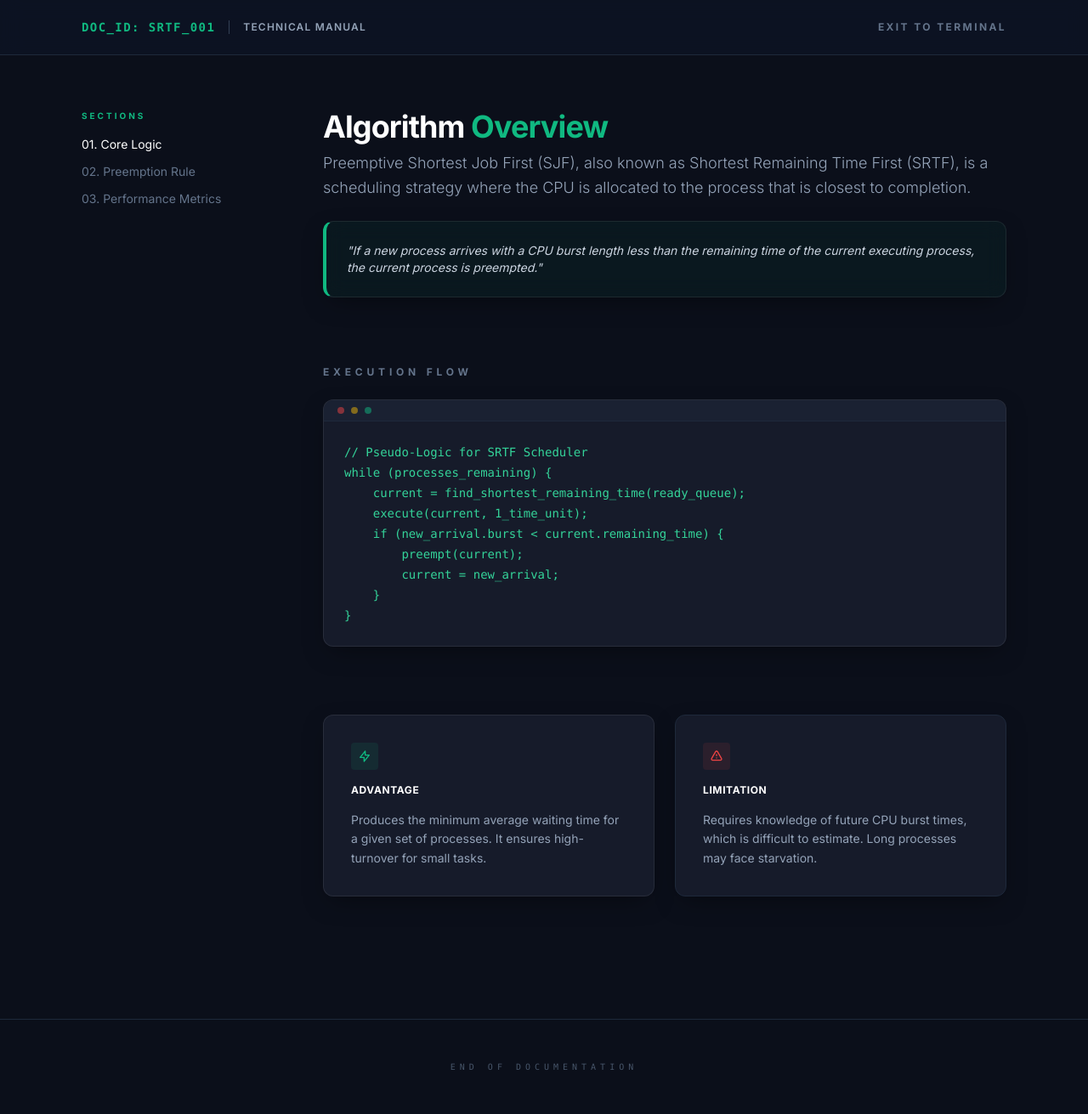
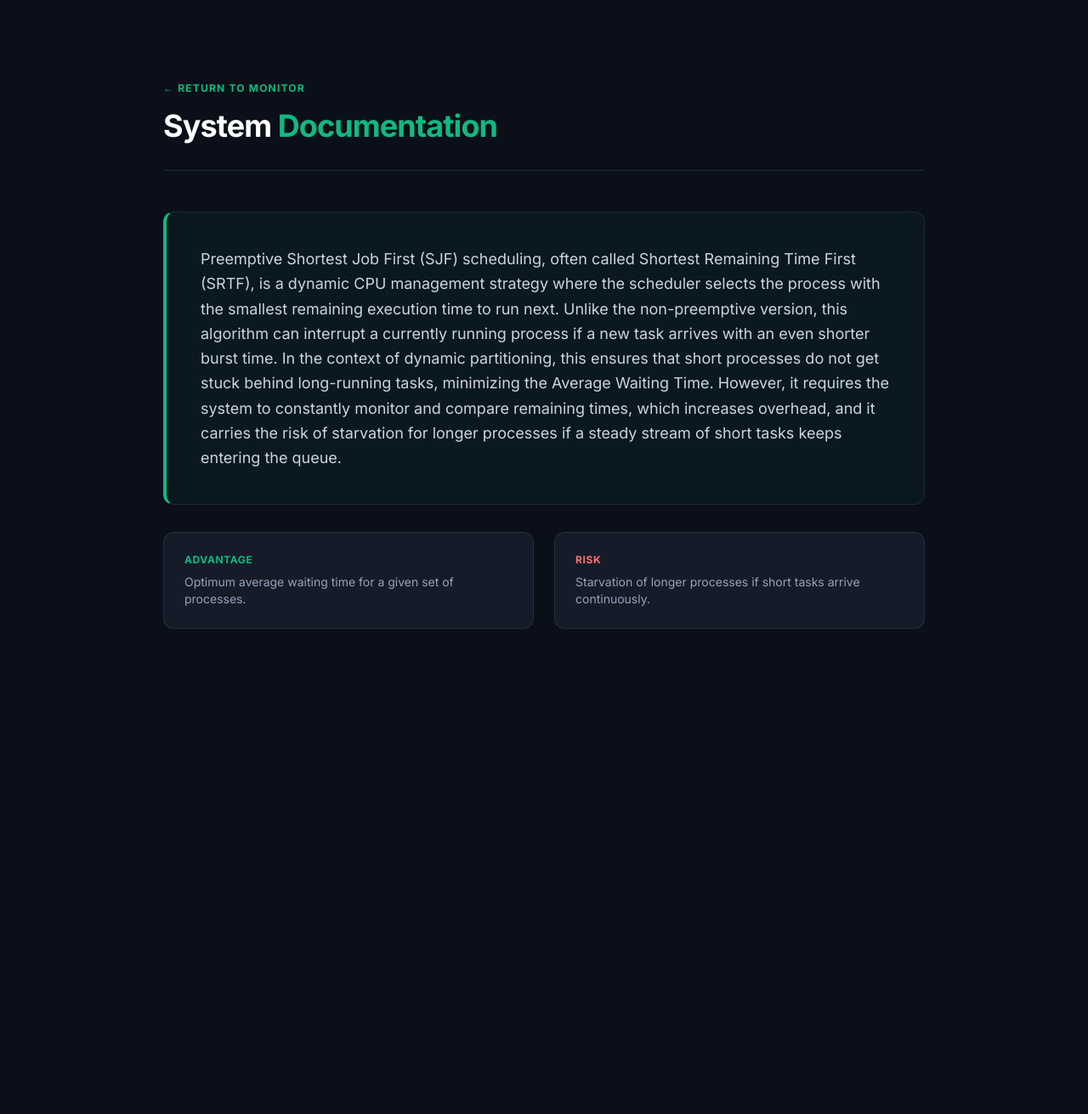
Before and after one commit to ClinTuyor/dynamicpartition_sjf, a Flask app: page /about in a window 1280 px wide. Shown: the whole page at 85% size. After the commit the page ends 740 px from the top, so only its background shows below. Run offline with Flask 3, Linux system fonts and the light colour scheme; some libraries are stand-ins or nearby versions.

Commit message:
update 1.5

```diff
--- a/static/css/style.css
+++ b/static/css/style.css
@@ -6,7 +6,6 @@
     --accent: #10b981;
     --border: rgba(255, 255, 255, 0.08);
     --text-main: #f8fafc;
-    --text-dim: #94a3b8;
 }
 
 body {
@@ -17,41 +16,34 @@ body {
     -webkit-font-smoothing: antialiased;
 }
 
-/* Glassmorphism Panel */
 .glass-panel {
     background: var(--card);
     border: 1px solid var(--border);
     backdrop-filter: blur(12px);
     border-radius: 12px;
-    box-shadow: 0 10px 30px -10px rgba(0,0,0,0.5);
 }
 
-/* Industrial Inputs */
 .input-field {
     background: rgba(15, 23, 42, 0.6);
     border: 1px solid var(--border);
     color: var(--text-main);
     font-family: 'Roboto Mono', monospace;
-    transition: all 0.2s cubic-bezier(0.4, 0, 0.2, 1);
+    transition: all 0.2s ease;
 }
 
 .input-field:focus {
     border-color: var(--accent);
+    outline: none;
     background: rgba(16, 185, 129, 0.03);
-    outline: none;
-    box-shadow: 0 0 0 2px rgba(16, 185, 129, 0.1);
 }
 
-/* Water Bottle Animation */
 @keyframes liquidFill {
-    from { transform: translateY(20px); opacity: 0; }
+    from { transform: translateY(15px); opacity: 0; }
     to { transform: translateY(0); opacity: 1; }
 }
 
 .animate-fill {
-    animation: liquidFill 0.4s cubic-bezier(0.22, 1, 0.36, 1) forwards;
+    animation: liquidFill 0.3s cubic-bezier(0.22, 1, 0.36, 1) forwards;
 }
 
-/* Hide scrollbars */
 .no-scrollbar::-webkit-scrollbar { display: none; }
-.no-scrollbar { -ms-overflow-style: none; scrollbar-width: none; }
--- a/templates/about.html
+++ b/templates/about.html
@@ -2,104 +2,35 @@
 <html lang="en">
 <head>
     <meta charset="UTF-8">
-    <title>Documentation | SJF Preemptive</title>
+    <title>About | SJF-P Logic</title>
     <script src="https://cdn.tailwindcss.com"></script>
     <link rel="stylesheet" href="/static/css/style.css">
 </head>
-<body class="bg-[#0b0f1a] min-h-screen">
-    <!-- Header Navigation -->
-    <nav aria-label="Main Navigation" class="border-b border-slate-800 bg-slate-900/50 backdrop-blur-md sticky top-0 z-50">
-        <div class="max-w-6xl mx-auto px-8 h-16 flex items-center justify-between">
-            <div class="flex items-center gap-4">
-                <span class="text-emerald-500 font-mono text-sm font-bold tracking-widest">DOC_ID: SRTF_001</span>
-                <div class="h-4 w-[1px] bg-slate-700"></div>
-                <span class="text-xs uppercase tracking-widest text-slate-400 font-semibold">Technical Manual</span>
+<body class="p-12 lg:p-24">
+    <div class="max-w-4xl mx-auto space-y-12">
+        <header class="border-b border-slate-800 pb-8">
+            <button onclick="window.history.back()" class="text-xs font-bold text-emerald-500 uppercase tracking-widest mb-4 hover:text-emerald-400 transition-colors flex items-center gap-2">
+                ← Return to Monitor
+            </button>
+            <h1 class="text-4xl font-bold tracking-tight text-white">System <span class="text-emerald-500">Documentation</span></h1>
+        </header>
+
+        <section class="space-y-8">
+            <div class="glass-panel p-10 leading-relaxed text-slate-300 border-l-4 border-l-emerald-500 bg-emerald-500/5 text-lg">
+                Preemptive Shortest Job First (SJF) scheduling, often called Shortest Remaining Time First (SRTF), is a dynamic CPU management strategy where the scheduler selects the process with the smallest remaining execution time to run next. Unlike the non-preemptive version, this algorithm can interrupt a currently running process if a new task arrives with an even shorter burst time. In the context of dynamic partitioning, this ensures that short processes do not get stuck behind long-running tasks, minimizing the Average Waiting Time. However, it requires the system to constantly monitor and compare remaining times, which increases overhead, and it carries the risk of starvation for longer processes if a steady stream of short tasks keeps entering the queue.
             </div>
-            <a href="/" class="text-xs font-bold text-slate-500 hover:text-white transition-colors uppercase tracking-[0.2em]">Exit to Terminal</a>
-        </div>
-    </nav>
 
-    <main class="max-w-6xl mx-auto px-8 py-16 grid grid-cols-12 gap-12">
-        <!-- Sidebar Navigation -->
-        <aside class="col-span-12 lg:col-span-3 space-y-8">
-            <div class="space-y-4">
-                <p class="text-[10px] font-bold text-emerald-500 uppercase tracking-[0.3em]">Sections</p>
-                <nav aria-label="Documentation Sections" class="flex flex-col gap-3">
-                    <a href="#core-logic" class="text-sm text-white hover:text-emerald-400 transition-colors">01. Core Logic</a>
-                    <a href="#preemption" class="text-sm text-slate-500 hover:text-white transition-colors">02. Preemption Rule</a>
-                    <a href="#metrics" class="text-sm text-slate-500 hover:text-white transition-colors">03. Performance Metrics</a>
-                </nav>
-            </div>
-        </aside>
-
-        <!-- Content Area -->
-        <div class="col-span-12 lg:col-span-9 space-y-20">
-
-            <!-- Section 1: Overview -->
-            <section id="core-logic" class="space-y-6">
-                <div class="space-y-2">
-                    <h2 class="text-4xl font-bold tracking-tight text-white">Algorithm <span class="text-emerald-500">Overview</span></h2>
-                    <p class="text-slate-400 leading-relaxed text-lg font-light">
-                        Preemptive Shortest Job First (SJF), also known as Shortest Remaining Time First (SRTF), is a scheduling strategy where the CPU is allocated to the process that is closest to completion.
-                    </p>
+            <nav aria-label="Documentation Sections" class="grid grid-cols-1 md:grid-cols-2 gap-6">
+                <div class="glass-panel p-6 space-y-2">
+                    <h3 class="text-xs font-bold uppercase text-emerald-500 tracking-wider">Advantage</h3>
+                    <p class="text-sm text-slate-400">Optimum average waiting time for a given set of processes.</p>
                 </div>
-
-                <div class="glass-panel p-6 border-l-4 border-l-emerald-500 bg-emerald-500/5">
-                    <p class="text-sm text-slate-300 italic">
-                        "If a new process arrives with a CPU burst length less than the remaining time of the current executing process, the current process is preempted."
-                    </p>
+                <div class="glass-panel p-6 space-y-2">
+                    <h3 class="text-xs font-bold uppercase text-red-400 tracking-wider">Risk</h3>
+                    <p class="text-sm text-slate-400">Starvation of longer processes if short tasks arrive continuously.</p>
                 </div>
-            </section>
-
-            <!-- Section 2: Technical Logic -->
-            <section id="preemption" class="space-y-6">
-                <h3 class="text-xs font-bold uppercase tracking-[0.4em] text-slate-500">Execution Flow</h3>
-                <div class="glass-panel overflow-hidden">
-                    <div class="bg-slate-800/50 px-4 py-2 border-b border-slate-800 flex gap-2">
-                        <div class="w-2 h-2 rounded-full bg-red-500/50"></div>
-                        <div class="w-2 h-2 rounded-full bg-yellow-500/50"></div>
-                        <div class="w-2 h-2 rounded-full bg-emerald-500/50"></div>
-                    </div>
-                    <pre class="p-6 font-mono text-sm text-emerald-400 leading-6 overflow-x-auto">
-<span>// Pseudo-Logic for SRTF Scheduler</span>
-<span>while (processes_remaining) {</span>
-<span>    current = find_shortest_remaining_time(ready_queue);</span>
-<span>    execute(current, 1_time_unit);</span>
-<span>    if (new_arrival.burst < current.remaining_time) {</span>
-<span>        preempt(current);</span>
-<span>        current = new_arrival;</span>
-<span>    }</span>
-<span>}</span></pre>
-                </div>
-            </section>
-
-            <!-- Section 3: Advantage/Disadvantage Grid -->
-            <section id="metrics" class="grid grid-cols-1 md:grid-cols-2 gap-6 pb-20">
-                <div class="glass-panel p-8 space-y-4">
-                    <div class="w-8 h-8 rounded bg-emerald-500/10 flex items-center justify-center">
-                        <svg class="w-4 h-4 text-emerald-500" fill="none" stroke="currentColor" viewBox="0 0 24 24"><path d="M13 10V3L4 14h7v7l9-11h-7z" stroke-width="2" stroke-linecap="round" stroke-linejoin="round"/></svg>
-                    </div>
-                    <h4 class="font-bold text-white uppercase tracking-wider text-xs">Advantage</h4>
-                    <p class="text-sm text-slate-400 leading-relaxed">
-                        Produces the minimum average waiting time for a given set of processes. It ensures high-turnover for small tasks.
-                    </p>
-                </div>
-
-                <div class="glass-panel p-8 space-y-4 border-slate-800">
-                    <div class="w-8 h-8 rounded bg-red-500/10 flex items-center justify-center">
-                        <svg class="w-4 h-4 text-red-500" fill="none" stroke="currentColor" viewBox="0 0 24 24"><path d="M12 9v2m0 4h.01m-6.938 4h13.856c1.54 0 2.502-1.667 1.732-3L13.732 4c-.77-1.333-2.694-1.333-3.464 0L3.34 16c-.77 1.333.192 3 1.732 3z" stroke-width="2" stroke-linecap="round" stroke-linejoin="round"/></svg>
-                    </div>
-                    <h4 class="font-bold text-white uppercase tracking-wider text-xs">Limitation</h4>
-                    <p class="text-sm text-slate-400 leading-relaxed">
-                        Requires knowledge of future CPU burst times, which is difficult to estimate. Long processes may face starvation.
-                    </p>
-                </div>
-            </section>
-        </div>
-    </main>
-
-    <footer class="border-t border-slate-800 py-12 text-center">
-        <p class="text-[10px] font-mono text-slate-600 uppercase tracking-[0.5em]">End of Documentation</p>
-    </footer>
+            </nav>
+        </section>
+    </div>
 </body>
 </html>
```
Also changed, not shown: static/js/script.js (+29 -27 lines), templates/index.html (+19 -13 lines), templates/simulator.html (+14 -23 lines), templates/statistics.html (+24 -35 lines).
